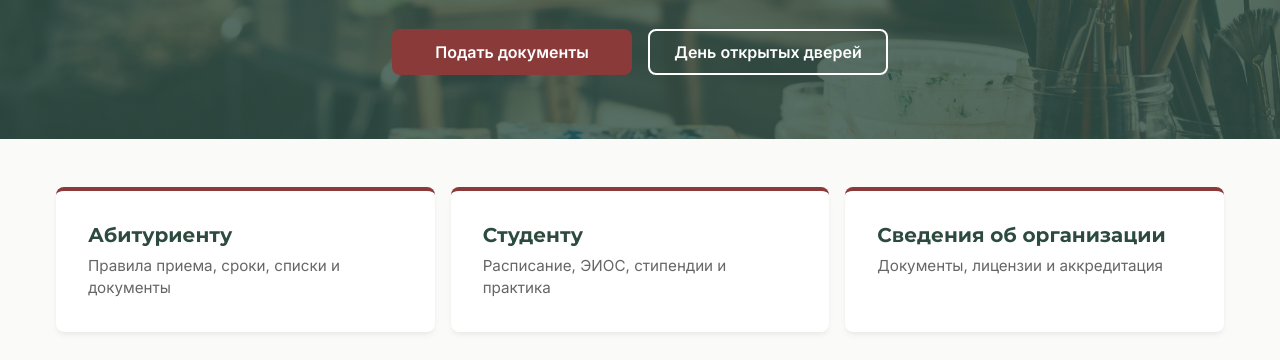
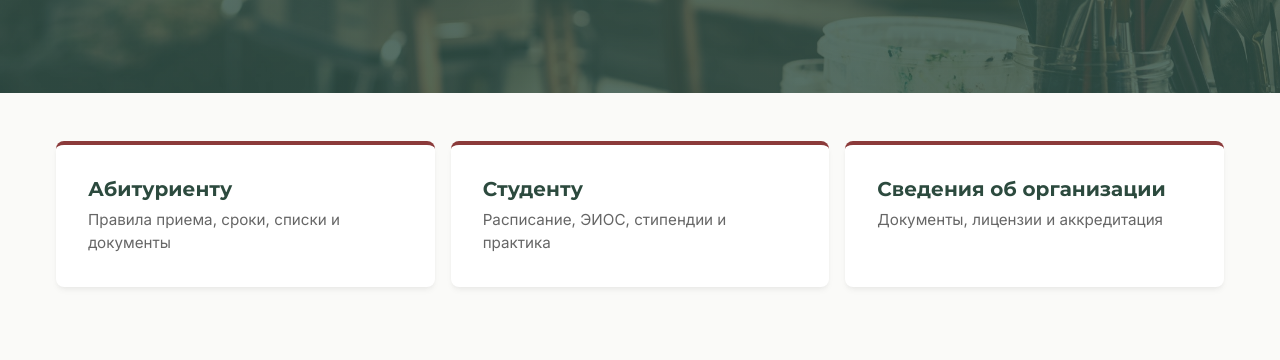
Before and after one commit to JaneOnion/mf_itpi_hsfa, a plain HTML site: page index.html in a window 1280 px wide. Shown: the part 276-636 px from the top of the page. Drawn offline with Linux system fonts and the light colour scheme.

Commit message:
Update index.html

```diff
--- a/index.html
+++ b/index.html
@@ -64,10 +64,6 @@
                 <h1 class="hero__title">Традиции, воплощенные в будущем</h1>
                 <p class="hero__subtitle">Московский филиал Высшей школы народных искусств</p>
                 <p class="hero__subtitle2">Готовим мастеров, дизайнеров и хранителей культурного кода России</p>
-                <div class="hero__buttons">
-                    <a href="admissions.html" class="btn btn--primary">Подать документы</a>
-                    <a href="#" class="btn btn--outline">День открытых дверей</a>
-                </div>
             </div>
         </section>
 
```
